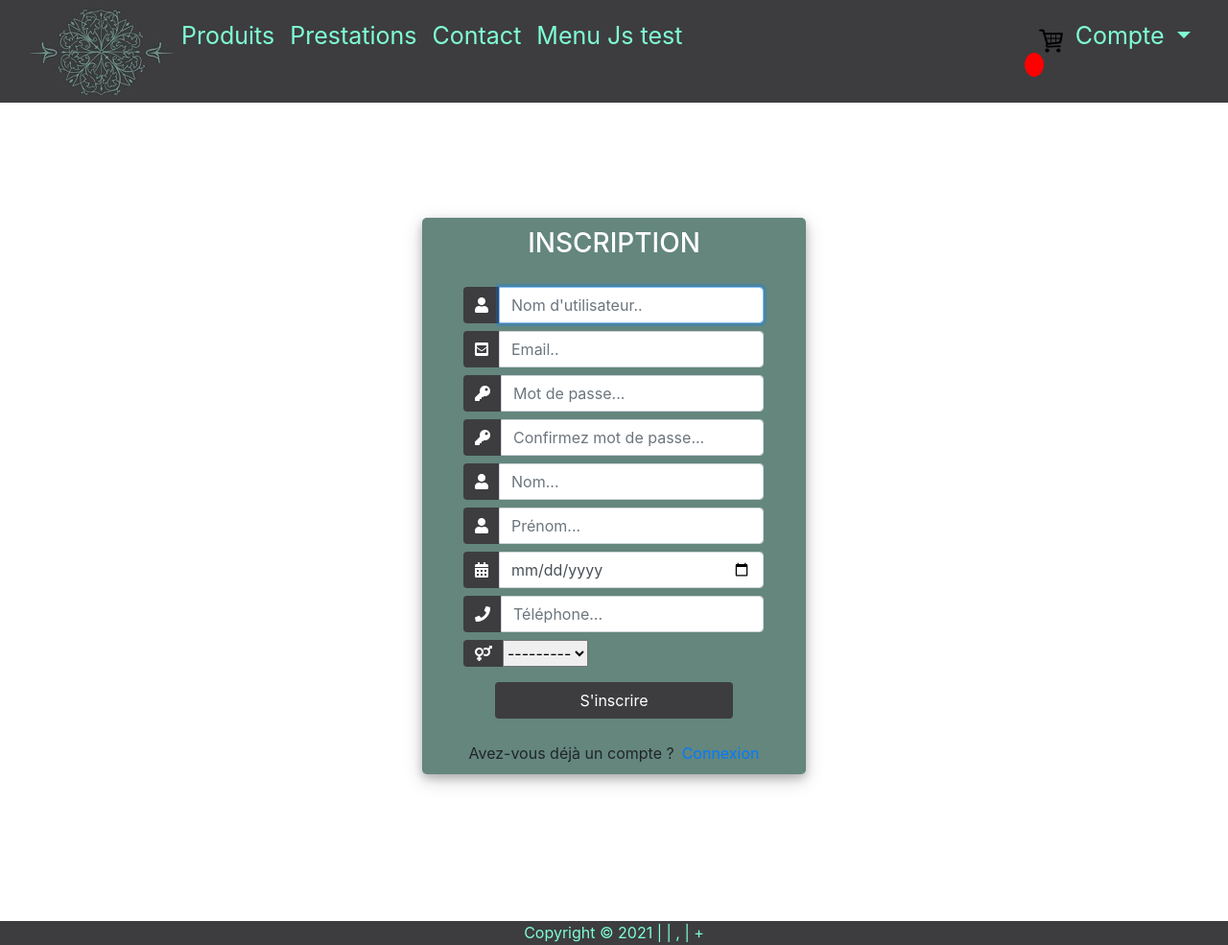
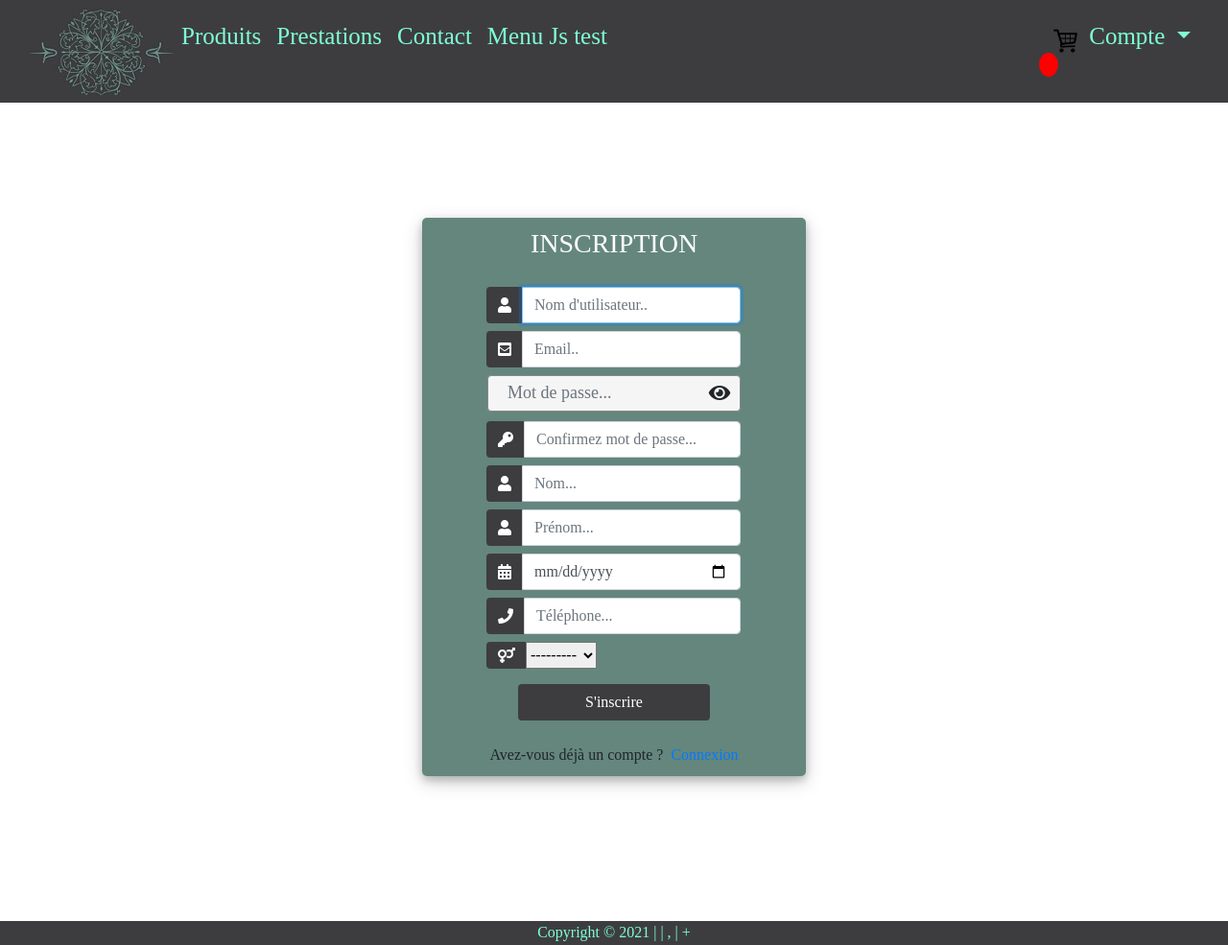
Before and after one commit to esig-ge/weba-2021-dorianchtln, a Django app: page /compte/inscription in a window 1280 px wide. Shown: the whole page at 96% size. Run offline with Django 3.2, Linux system fonts and the light colour scheme; data that the repository does not hold is empty; some libraries are stand-ins or nearby versions.

Commit message:
implémentation fonctionnalité dans la partie inscription

```diff
--- a/icc/compte/templates/connexionjs.html
+++ b/icc/compte/templates/connexionjs.html
@@ -29,7 +29,7 @@
 
 <style>
     body{
-        background: red;
+        background: #B0E0E6;
         font-family: "sans-serif";
     }
 
@@ -138,6 +138,7 @@
         }
     });
 
+
     _id("password-field").addEventListener("focus", function(){
         _class("password-policies")[0].classList.add("active");
     });
--- a/icc/templates/inscription.html
+++ b/icc/templates/inscription.html
@@ -67,6 +67,86 @@
 		}
 
 	</style>
+<style>
+    body{
+        background: #B0E0E6;
+        font-family: "sans-serif";
+    }
+
+
+    .form-element{
+        position:relative;
+    }
+
+    .form-element input{
+        width:100%;
+        padding: 10px;
+        font-size: 18px;
+        border: 1px solid #888;
+        background: #f5f5f5;
+        box-sizing: border-box;
+        outline: none;
+        text-indent: 10px;
+    }
+
+    .form-element .toggle-password{
+        position: absolute;
+        width: 40px;
+        height: 40px;
+        top: 2px;
+        right: 2px;
+        border-radius: 50%;
+        text-align: center;
+        line-height: 35px;
+        font-size: 20px;
+        cursor: pointer;
+    }
+
+    .form-element .toggle-password.active i.fa-eye{
+        display: none;
+    }
+
+    .form-element .toggle-password.active i.fa-eye-slash{
+        display: inline;
+    }
+
+    .form-element .toggle-password i.fa-eye-slash{
+        display: none;
+    }
+    .form-element .password-policies{
+        position:relative;
+        top:0px;
+        left: 50%;
+        transform: translateX(-50%);
+        width: 90%;
+        padding: 0px;
+        height: 0px;
+        background: #f5f5f5;
+        border-radius: 5px;
+        margin-top: 10px;
+        box-sizing: border-box;
+        opacity: 1;
+        overflow: hidden;
+        transition: height 300ms ease-in-out, opacity 300ms ease-in-out;
+    }
+
+    .form-element .password-policies.active {
+        opacity: 1;
+        padding: 10px;
+        height: 180px;
+    }
+
+    .form-element .password-policies > div {
+        margin: 15px 10px;
+        font-weight: 600;
+        color: #888;
+    }
+
+    .form-element .password-policies > div.active {
+        color: #111;
+    }
+
+</style>
 
 </head>
 <body>
@@ -88,16 +168,93 @@
 						</div>
 						<div class="input-group mb-2">
 							<div class="input-group-append">
-								<span class="input-group-text"><i class="fas fa-envelope-square"></i></span>
-							</div>
-							    {{form.email}}
-						</div>
-						<div class="input-group mb-2">
-							<div class="input-group-append">
-								<span class="input-group-text"><i class="fas fa-key"></i></span>
-							</div>
-							{{form.password1}}
-						</div>
+                                <span class="input-group-text"><i class="fas fa-envelope-square"></i></span>
+                            </div>
+                            {{ form.email }}
+                        </div>
+                        <div class="center">
+                                <div class="form-element">
+                                    <input name="password1" type="password" id="password-field">
+                                    <div class="toggle-password">
+                                        <i class="fa fa-eye"></i>
+                                        <i class="fa fa-eye-slash"></i>
+                                    </div>
+                                    <div class="password-policies">
+                                        <div class="policy-length">
+                                            8 characters
+                                        </div>
+                                        <div class="policy-number">
+                                            Contains Number
+                                        </div>
+                                        <div class="policy-uppercase">
+                                            Contains Uppercase
+                                        </div>
+                                        <div class="policy-special">
+                                            Contains Special characters
+                                        </div>
+
+                                    </div>
+                            </div>
+                        </div>
+                        <script>
+
+                            function _id(name) {
+                                return document.getElementById(name);
+                            }
+
+                            function _class(name) {
+                                return document.getElementsByClassName(name);
+                            }
+
+                            _class("toggle-password")[0].addEventListener("click", function () {
+                                _class("toggle-password")[0].classList.toggle("active");
+                                if (_id("password-field").getAttribute("type") == "password") {
+                                    _id("password-field").setAttribute("type", "text");
+                                } else {
+                                    _id("password-field").setAttribute("type", "password");
+                                }
+                            });
+
+
+                            _id("password-field").addEventListener("focus", function () {
+                                _class("password-policies")[0].classList.add("active");
+                            });
+
+                            _id("password-field").addEventListener("blur", function () {
+                                _class("password-policies")[0].classList.remove("active");
+                            });
+
+                            _id("password-field").addEventListener("keyup", function () {
+                                let password = _id("password-field").value;
+
+                                if (/[A-Z]/.test(password)) {
+                                    _class("policy-uppercase")[0].classList.add("active");
+                                } else {
+                                    _class("policy-uppercase")[0].classList.remove("active");
+                                }
+
+                                if (/[0-9]/.test(password)) {
+                                    _class("policy-number")[0].classList.add("active");
+                                } else {
+                                    _class("policy-number")[0].classList.remove("active");
+                                }
+
+                                if (/[^A-Za-z0-9]/.test(password)) {
+                                    _class("policy-special")[0].classList.add("active");
+                                } else {
+                                    _class("policy-special")[0].classList.remove("active");
+                                }
+
+                                if (password.length > 7) {
+                                    _class("policy-length")[0].classList.add("active");
+                                } else {
+                                    _class("policy-length")[0].classList.remove("active");
+                                }
+
+                            });
+
+
+                        </script>
 						<div class="input-group mb-2">
 							<div class="input-group-append">
 								<span class="input-group-text"><i class="fas fa-key"></i></span>
```
